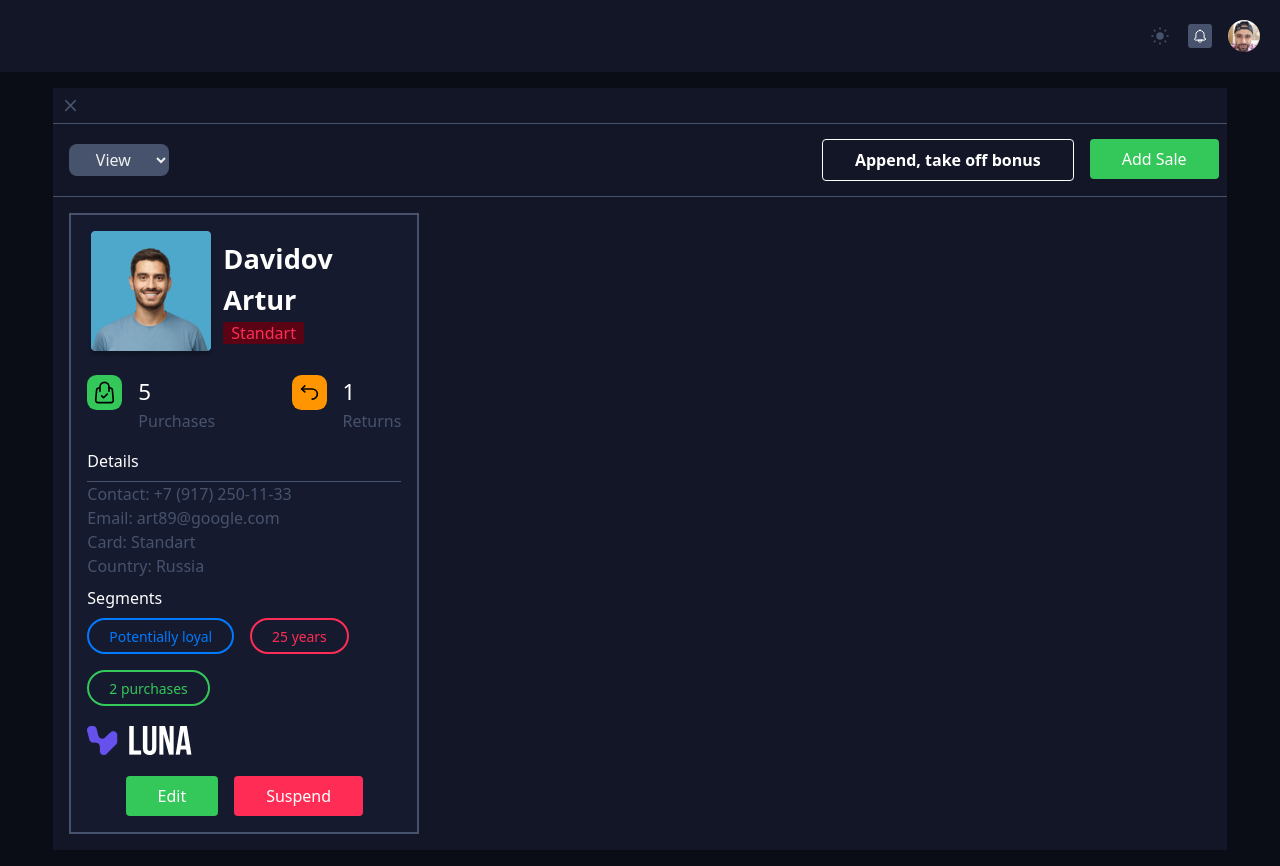
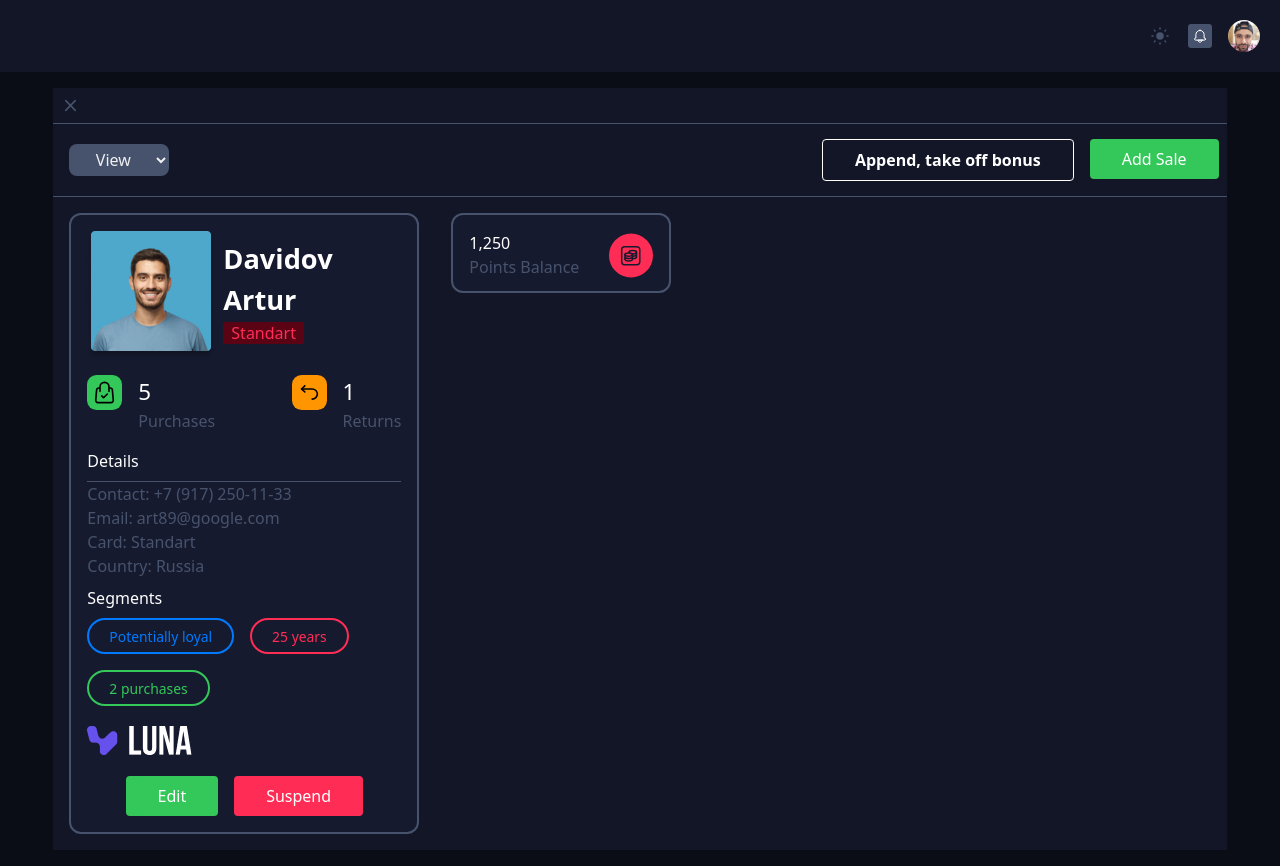
Before and after one commit to Helton-Carlos/services-for-loyalty-programs, a Vue app: page /dashboard in a window 1280 px wide. Built offline with nearby package versions, Linux system fonts and the light colour scheme.

Commit message:
feat: add component CardInfo

```diff
--- a/components.d.ts
+++ b/components.d.ts
@@ -13,6 +13,7 @@ declare module '@vue/runtime-core' {
     BodyDashboard: typeof import('./src/components/BodyDashboardd/BodyDashboard.vue')['default']
     Button: typeof import('./src/components/Button/Button.vue')['default']
     Card: typeof import('./src/components/CardPerson/Card.vue')['default']
+    CardInfo: typeof import('./src/components/CardInfo/CardInfo.vue')['default']
     CardPerson: typeof import('./src/components/CardPerson/CardPerson.vue')['default']
     Header: typeof import('./src/components/Header/Header.vue')['default']
     IconsBag: typeof import('./src/components/Icons/IconsBag.vue')['default']
--- /dev/null
+++ b/src/components/CardInfo/CardInfo.vue
@@ -0,0 +1,14 @@
+<script setup lang="ts"></script>
+
+<template>
+  <div class="border-2 bg-gray-card w-[220px] h-[80px] m-4 p-4 rounded-xl">
+    <div class="flex justify-between items-center">
+      <div>
+        <p class="text-white">1,250</p>
+        <p>Points Balance</p>
+      </div>
+
+      <icons-balance></icons-balance>
+    </div>
+  </div>
+</template>
--- a/src/components/CardPerson/CardPerson.vue
+++ b/src/components/CardPerson/CardPerson.vue
@@ -1,7 +1,7 @@
 <script setup lang="ts"></script>
 
 <template>
-  <div class="border-2 bg-gray-card w-[350px] m-4 p-4">
+  <div class="border-2 bg-gray-card w-[350px] m-4 p-4 rounded-xl">
     <div class="flex gag-4">
       <img src="@/assets/components/Avatar.png" alt="Avatar" />
 
--- a/src/pages/DashBoard.vue
+++ b/src/pages/DashBoard.vue
@@ -3,13 +3,14 @@ import Header from "@/components/Header/Header.vue";
 import Button from "@/components/Button/Button.vue";
 import CardPerson from "@/components/CardPerson/CardPerson.vue";
 import SelectDashboard from "@/components/SelectDashboard/SelectDashboard.vue";
+import CardInfo from "@/components/CardInfo/CardInfo.vue";
 </script>
 
 <template>
   <div>
     <Header />
     <div class="w-11/12 mx-auto my-4">
-      <div class="w-full h-full bg-secondary gap-4 text-gray">
+      <div class="w-full h-full bg-secondary gap-2 text-gray">
         <div class="flex flex-col">
           <div>
             <icons-closed class="p-2" />
@@ -28,8 +29,9 @@ import SelectDashboard from "@/components/SelectDashboard/SelectDashboard.vue";
             <hr />
           </div>
 
-          <div>
+          <div class="flex">
             <CardPerson />
+            <CardInfo />
           </div>
         </div>
       </div>
```
